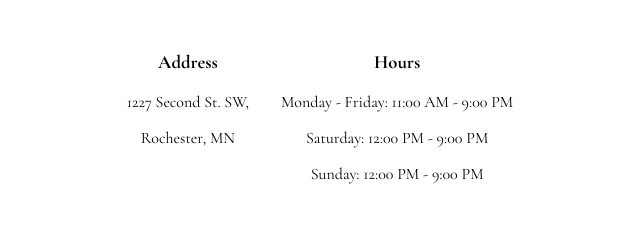
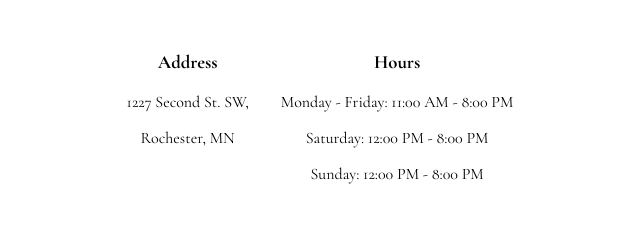
Before and after one commit to zbcooper/UniUniRochester, a plain HTML site: page index.html in a window 1280 px wide. Shown: the part 2894-3123 px from the top of the page, 320-960 px from the left. Drawn offline with nearby package versions, Linux system fonts and the light colour scheme.

Commit message:
update close time

```diff
--- a/index.html
+++ b/index.html
@@ -93,9 +93,9 @@
           </div>
           <div class="hours">
             <h3>Hours</h3>
-            <p>Monday - Friday: 11:00 AM - 9:00 PM</p>
-            <p>Saturday: 12:00 PM - 9:00 PM</p>
-            <p>Sunday: 12:00 PM - 9:00 PM</p>
+            <p>Monday - Friday: 11:00 AM - 8:00 PM</p>
+            <p>Saturday: 12:00 PM - 8:00 PM</p>
+            <p>Sunday: 12:00 PM - 8:00 PM</p>
           </div>
         </div>
         <div class="google-map">
```
